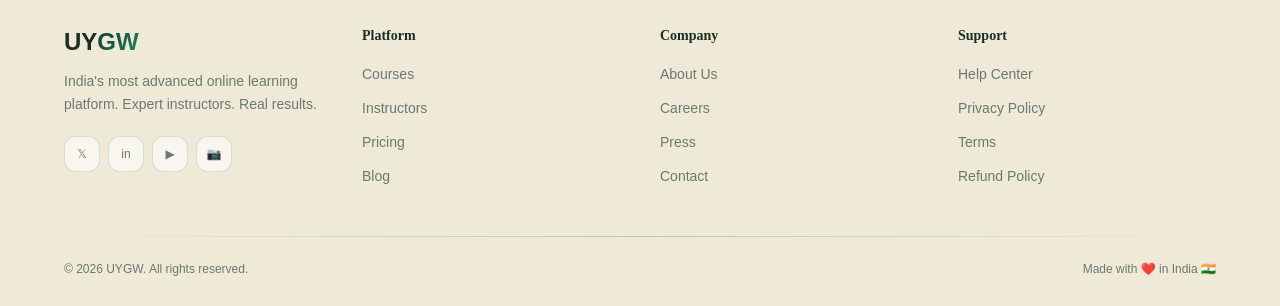
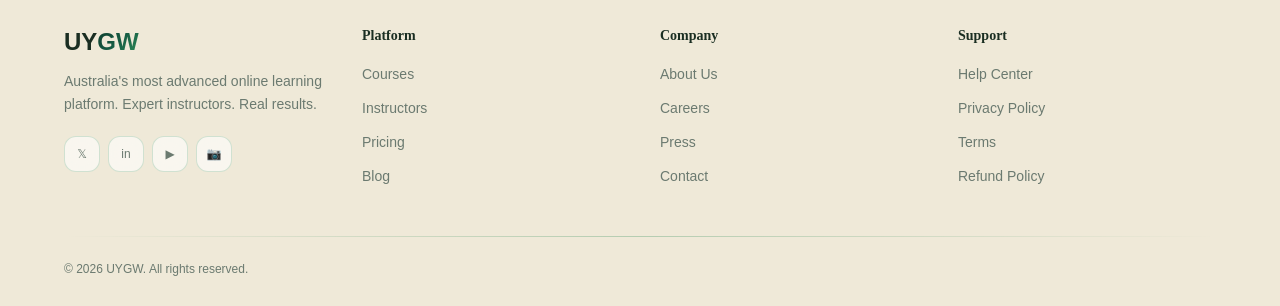
Before and after one commit to lokesh0004/UYGW_UPDATED-1, a Next.js app: page /courses/1 in a window 1280 px wide. Shown: the part 2079-2385 px from the top of the page. Built offline with nearby package versions, Linux system fonts and the light colour scheme.

Commit message:
fix: reliable scroll to enquiry form

```diff
--- a/app/layout.tsx
+++ b/app/layout.tsx
@@ -4,7 +4,7 @@ import Cursor from "@/components/Cursor";
 
 export const metadata: Metadata = {
   title: "CodeHub — Learn Without Limits",
-  description: "India's most advanced online learning platform.",
+  description: "Australia's most advanced online learning platform.",
 };
 
 export default function RootLayout({ children }: { children: React.ReactNode }) {
--- a/components/Footer.tsx
+++ b/components/Footer.tsx
@@ -34,7 +34,7 @@ export default function Footer() {
             <span className="text-gradient-indigo">GW</span>
           </div>
           <p className="text-sm leading-relaxed mb-5" style={{ color: "var(--muted)" }}>
-            India's most advanced online learning platform. Expert instructors. Real results.
+            Australia's most advanced online learning platform. Expert instructors. Real results.
           </p>
           <div className="flex gap-2">
             {["𝕏", "in", "▶", "📷"].map(icon => (
@@ -80,7 +80,6 @@ export default function Footer() {
       <div className="section-divider mb-6" />
       <div className="flex flex-wrap justify-between items-center gap-3">
         <p className="text-xs" style={{ color: "var(--muted)" }}>© 2026 UYGW. All rights reserved.</p>
-        <p className="text-xs" style={{ color: "var(--muted)" }}>Made with ❤️ in India 🇮🇳</p>
       </div>
     </footer>
   );
--- a/components/Hero.tsx
+++ b/components/Hero.tsx
@@ -113,7 +113,7 @@ export default function Hero() {
             style={{ background: "rgba(212,175,55,0.15)", borderColor: "rgba(212,175,55,0.35)", backdropFilter: "blur(12px)" }}>
             <span className="w-2 h-2 rounded-full animate-pulse" style={{ background: "var(--gold)", boxShadow: "0 0 8px #D4AF37" }} />
             <span className="text-xs font-semibold tracking-widest uppercase" style={{ color: "#F0DFA0" }}>
-              India's #1 Ed-Tech Platform
+              Australia's #1 Ed-Tech Platform
             </span>
           </div>
 
```
